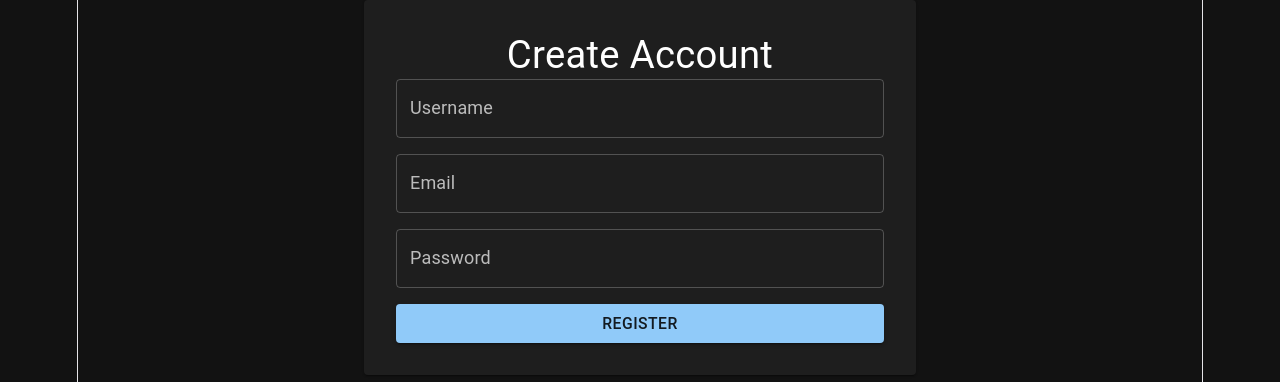
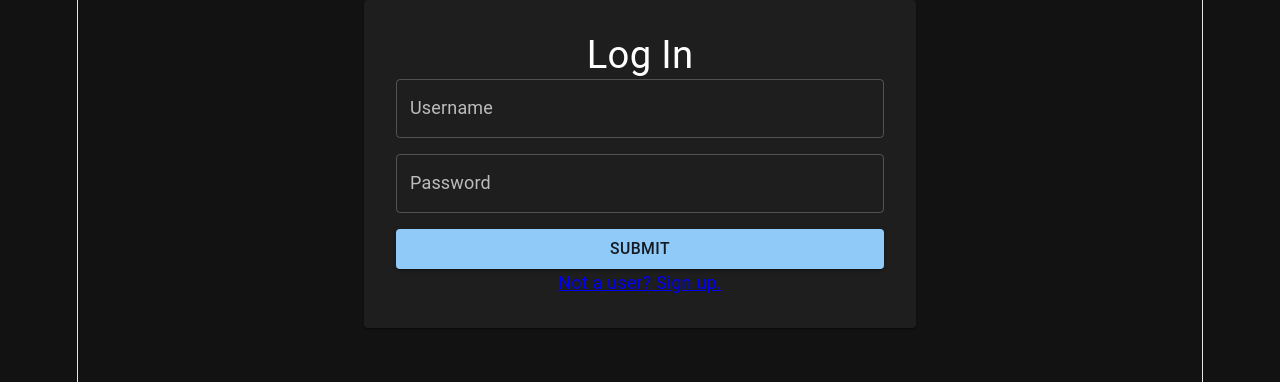
Before and after one commit to rodriguez-ia/media-archive, a React app in the folder frontend/: page /login in a window 1280 px wide. Shown: the top 382 px of the page. Built offline with nearby package versions, Linux system fonts and the light colour scheme; the HTML template or start-up script is replaced by a standard one.

Commit message:
Configure Routes for signup page and login page

```diff
--- a/frontend/src/App.jsx
+++ b/frontend/src/App.jsx
@@ -1,9 +1,18 @@
 import { useEffect, useState } from 'react';
+import { BrowserRouter, Routes, Route } from 'react-router-dom';
 import './App.css';
-import RegisterPage from './pages/RegisterPage.jsx';
+import RegisterPage from './pages/auth/RegisterPage.jsx';
+import LoginPage from './pages/auth/LoginPage.jsx';
 
 function App() {
-  return <RegisterPage />;
+  return (
+    <BrowserRouter>
+      <Routes>
+        <Route path="/register" element={<RegisterPage />} />
+        <Route path="/login" element={<LoginPage />} />
+      </Routes>
+    </BrowserRouter>
+  );
 }
 
 export default App
--- a/frontend/src/pages/RegisterPage.jsx
+++ /dev/null
@@ -1,149 +0,0 @@
-import { useState } from "react";
-import { Button, Container, Paper, Stack, TextField, Typography } from "@mui/material";
-import CircularProgress from "@mui/material/CircularProgress";
-import { registerUser } from "../services/authService.js";
-
-function RegisterPage() {
-
-    const [username, setUsername] = useState("");
-    const [email, setEmail] = useState("");
-    const [password, setPassword] = useState("");
-
-    const [loading, setLoading] = useState(false);
-    const [errors, setErrors] = useState({});
-
-    const [message, setMessage] = useState("");
-
-    const validateForm = () => {
-        const errors = {};
-
-        // Username validation
-        if (!username.trim()) {
-            errors.username = "Username is required";
-        }
-
-        // Email validation
-        const emailRegex = /^[^\s@]+@[^\s@]+\.[^\s@]+$/;
-
-        if (!email.trim()) {
-            errors.email = "Email is required";
-        } else if (!emailRegex.test(email)) {
-            errors.email = "Invalid email address";
-        }
-
-        // Password validation
-        if (!password.trim()) {
-            errors.password = "Password is required";
-        } else if (password.length < 8) {
-            errors.password = "Password must be at least 8 characters";
-        }
-
-        return errors;
-    }
-
-    const handleSubmit = async (event) => {
-        event.preventDefault();
-
-        const validationErrors = validateForm();
-
-        if (Object.keys(validationErrors).length > 0) {
-            setErrors(validationErrors);
-            return;
-        }
-
-        try {
-            setLoading(true);
-
-            const request = {
-                username,
-                email,
-                password
-            };
-
-            const response = await registerUser(request);
-
-            setMessage(`User registered successfully: ${response.data.username}`);
-        } catch (error) {
-            if (error.message) {
-                setMessage(error.message.detail);
-            } else {
-                setMessage("Registration failed");
-            }
-            console.log(error);
-        } finally {
-            setLoading(false);
-        }
-    }
-
-    return (
-        <Container maxWidth="sm">
-            <Paper sx={{ p: 4}}>
-                <Typography variant="h4">
-                    Create Account
-                </Typography>
-
-                <form onSubmit={handleSubmit}>
-                    <Stack spacing={2}>
-                        <TextField
-                            label="Username"
-                            value={username}
-                            error={!!errors.username}
-                            helperText={errors.username}
-                            onChange={(e) => {
-                                setUsername(e.target.value);
-
-                                setErrors(prev => ({
-                                    ...prev,
-                                    username: ""
-                                }));
-                            }}
-                        />
-
-                        <TextField
-                            label="Email"
-                            value={email}
-                            error={!!errors.email}
-                            helperText={errors.email}
-                            onChange={(e) => {
-                                setEmail(e.target.value);
-
-                                setErrors(prev => ({
-                                    ...prev,
-                                    email: ""
-                                }));
-                            }}
-                        />
-
-                        <TextField
-                            label="Password"
-                            type="password"
-                            value={password}
-                            error={!!errors.password}
-                            helperText={errors.password}
-                            onChange={(e) => {
-                                setPassword(e.target.value);
-
-                                setErrors(prev => ({
-                                    ...prev,
-                                    password: ""
-                                }));
-                            }}
-                        />
-
-                        <Button
-                            variant="contained"
-                            type="submit"
-                            disabled={loading}
-                        >
-                            {loading ? (<CircularProgress size={24}/>) : ("Register")}
-                        </Button>
-                    </Stack>
-                </form>
-
-                {message && (<Typography>{message}</Typography>)}
-            </Paper>
-        </Container>
-    );
-}
-
-export default RegisterPage;
--- a/frontend/src/pages/auth/LoginPage.jsx
+++ b/frontend/src/pages/auth/LoginPage.jsx
@@ -121,7 +121,7 @@ function LoginPage() {
                 {message && (<Typography>{message}</Typography>)}
 
                 <Typography>
-                    <Link to="/register">Not a user yet? Sign up.</Link>
+                    <Link to="/register">Not a user? Sign up.</Link>
                 </Typography>
             </Paper>
         </Container>
```
